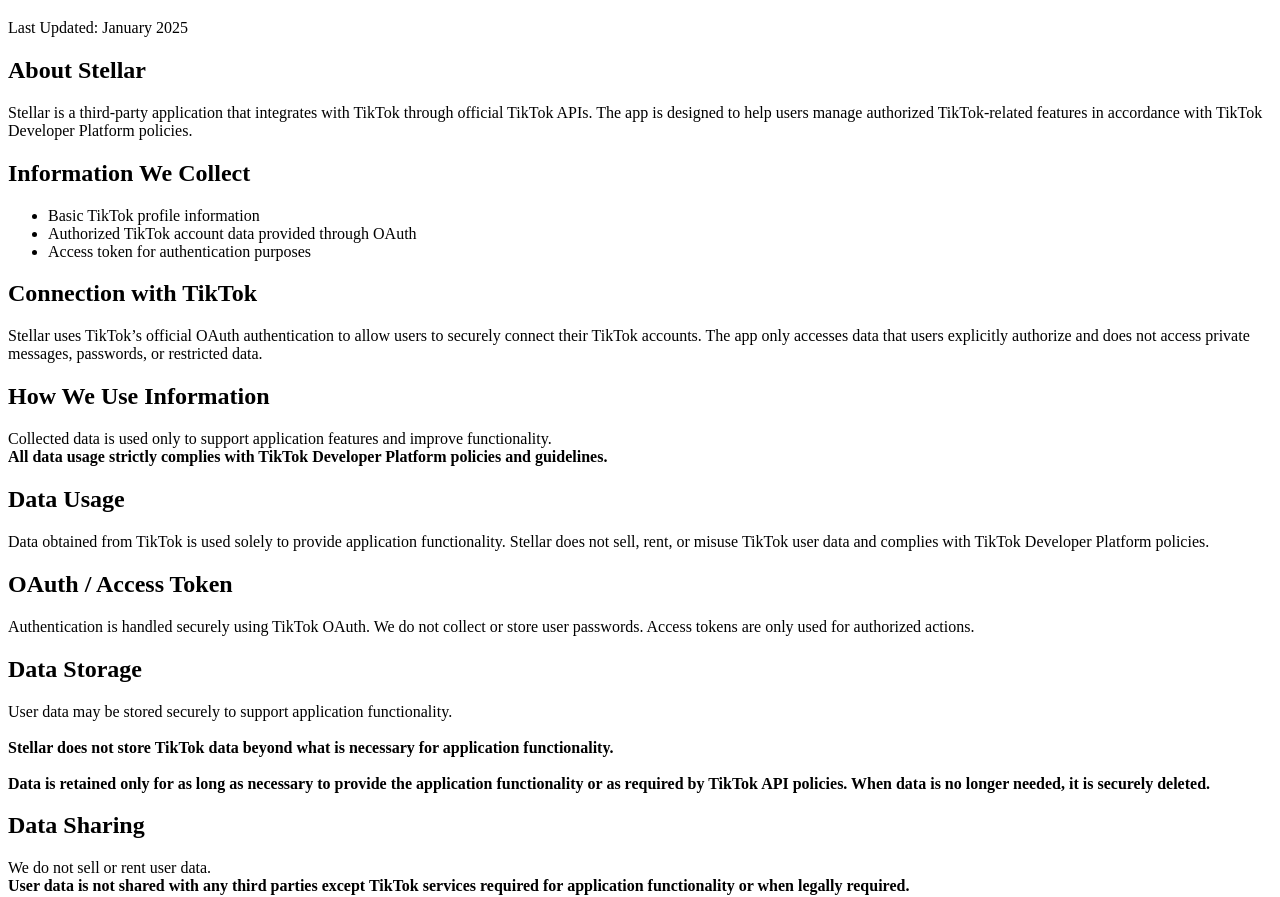
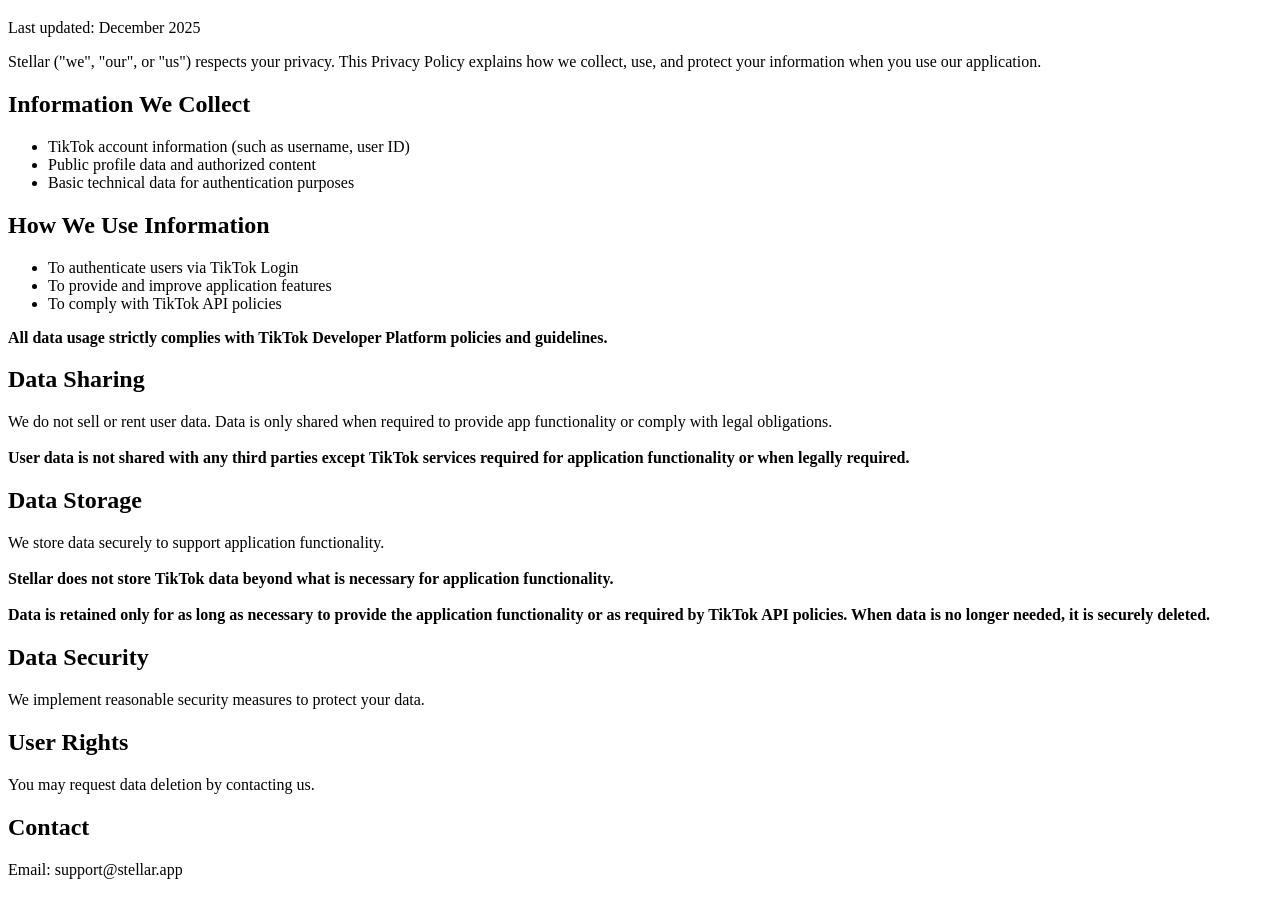
Before and after one commit to stellarlinecreative-cell/stellar-legal, a plain HTML site: page privacy.html in a window 1280 px wide. Shown: the part 61-958 px from the top of the page. Drawn offline with Linux system fonts and the light colour scheme.

Commit message:
Update privacy.html

```diff
--- a/privacy.html
+++ b/privacy.html
@@ -1,91 +1,70 @@
 <!DOCTYPE html>
 <html lang="en">
 <head>
-  <meta charset="UTF-8" />
-  <title>Privacy Policy - Stellar App</title>
+  <meta charset="UTF-8">
+  <title>Privacy Policy</title>
 </head>
 <body>
+  <h1>Privacy Policy</h1>
+  <p>Last updated: December 2025</p>
 
-<h1>Privacy Policy</h1>
-<p>Last Updated: January 2025</p>
-
-<h2>About Stellar</h2>
   <p>
-Stellar is a third-party application that integrates with TikTok through official TikTok APIs.
-The app is designed to help users manage authorized TikTok-related features in accordance with TikTok Developer Platform policies.
+    Stellar ("we", "our", or "us") respects your privacy. This Privacy Policy explains how we collect,
+    use, and protect your information when you use our application.
   </p>
 
   <h2>Information We Collect</h2>
   <ul>
-  <li>Basic TikTok profile information</li>
-  <li>Authorized TikTok account data provided through OAuth</li>
-  <li>Access token for authentication purposes</li>
+    <li>TikTok account information (such as username, user ID)</li>
+    <li>Public profile data and authorized content</li>
+    <li>Basic technical data for authentication purposes</li>
   </ul>
 
-<h2>Connection with TikTok</h2>
+  <h2>How We Use Information</h2>
+  <ul>
+    <li>To authenticate users via TikTok Login</li>
+    <li>To provide and improve application features</li>
+    <li>To comply with TikTok API policies</li>
+  </ul>
+  <p><strong>All data usage strictly complies with TikTok Developer Platform policies and guidelines.</strong></p>
+
+  <h2>Data Sharing</h2>
   <p>
-Stellar uses TikTok’s official OAuth authentication to allow users to securely connect their TikTok accounts.
-The app only accesses data that users explicitly authorize and does not access private messages, passwords, or restricted data.
-</p>
-
-<h2>How We Use Information</h2>
-<p>
-Collected data is used only to support application features and improve functionality.
-<br>
-<strong>All data usage strictly complies with TikTok Developer Platform policies and guidelines.</strong>
-</p>
-
-<h2>Data Usage</h2>
-<p>
-Data obtained from TikTok is used solely to provide application functionality.
-Stellar does not sell, rent, or misuse TikTok user data and complies with TikTok Developer Platform policies.
-</p>
-
-<h2>OAuth / Access Token</h2>
-<p>
-Authentication is handled securely using TikTok OAuth.
-We do not collect or store user passwords.
-Access tokens are only used for authorized actions.
+    We do not sell or rent user data. Data is only shared when required to provide app functionality
+    or comply with legal obligations.
+    <br><br>
+    <strong>
+      User data is not shared with any third parties except TikTok services required for application functionality
+      or when legally required.
+    </strong>
   </p>
 
   <h2>Data Storage</h2>
   <p>
-User data may be stored securely to support application functionality.
+    We store data securely to support application functionality.
     <br><br>
-
-<strong>Stellar does not store TikTok data beyond what is necessary for application functionality.</strong>
+    <strong>
+      Stellar does not store TikTok data beyond what is necessary for application functionality.
+    </strong>
     <br><br>
-
     <strong>
       Data is retained only for as long as necessary to provide the application functionality or as required by TikTok API policies.
       When data is no longer needed, it is securely deleted.
     </strong>
   </p>
 
-<h2>Data Sharing</h2>
+  <h2>Data Security</h2>
   <p>
-We do not sell or rent user data.
-<br>
-<strong>
-User data is not shared with any third parties except TikTok services required for application functionality or when legally required.
-</strong>
+    We implement reasonable security measures to protect your data.
   </p>
 
-<h2>Data Deletion & User Control</h2>
+  <h2>User Rights</h2>
   <p>
-Users may revoke access or request deletion of their data by:
+    You may request data deletion by contacting us.
   </p>
-<ul>
-  <li>Disconnecting Stellar via TikTok account settings</li>
-  <li>Contacting our support email</li>
-</ul>
 
   <h2>Contact</h2>
-<p>
-If you have any questions regarding this Privacy Policy, please contact us:
-<br>
-<strong>stellarlinecreative@gmail.com</strong>
-</p>
+  <p>Email: support@stellar.app</p>
 
 </body>
 </html>
```
Lines whose indentation alone changed are shown as unchanged.
